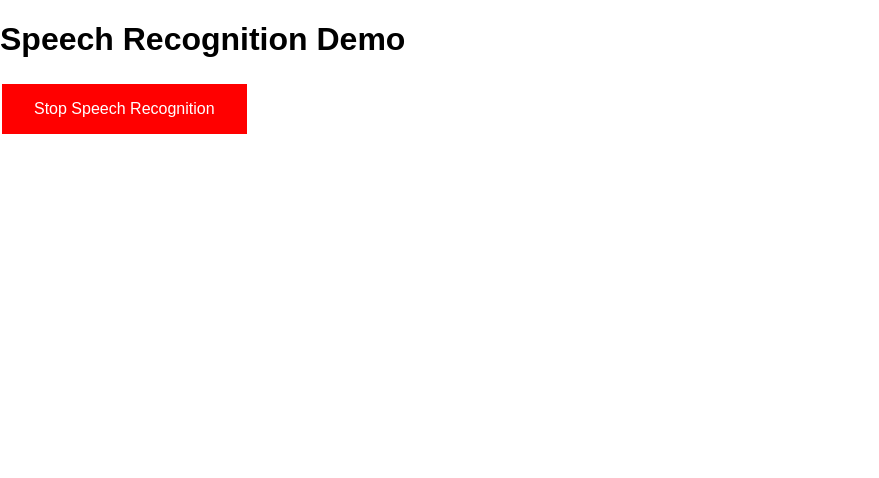
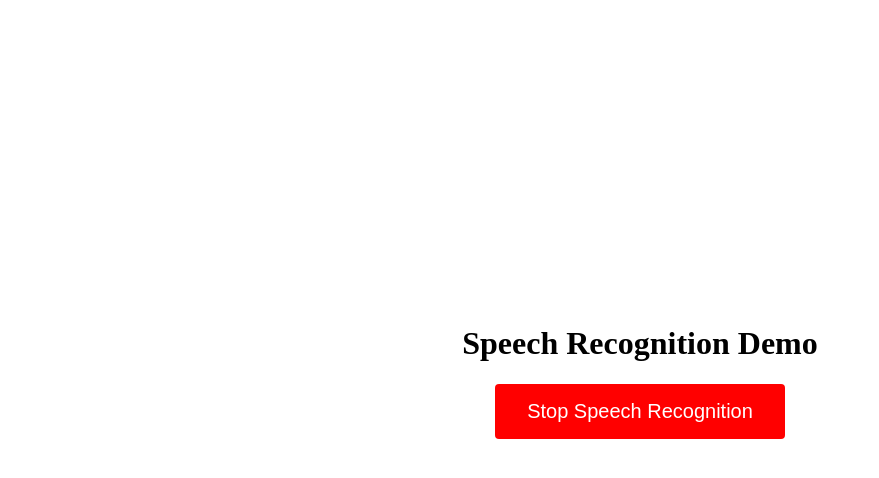
Before and after one commit to norberto-studios/speech_recognition_web-app, a plain HTML site: page index.html in a window 1280 px wide. Both pictures are taken after a click on the button "Start Speech Recognition". Shown: the whole page, without its empty margins (0-879 px from the left). Drawn offline with Linux system fonts and the light colour scheme.

Commit message:
centering the objects

```diff
--- a/styles.css
+++ b/styles.css
@@ -1,7 +1,14 @@
 body {
-    font-family: Arial, sans-serif;
+    display: flex;
+    justify-content: center;
+    align-items: center;
+    flex-direction: column;
+    height: 100vh;
     margin: 0;
-    padding: 0;
+}
+
+h1 {
+    margin-top: 0;
 }
 
 button {
@@ -12,11 +19,19 @@ button {
         text-align: center;
         text-decoration: none;
         display: inline-block;
-    font-size: 16px;
-    margin: 4px 2px;
+        font-size: 1.25rem;
+        margin-bottom: 1rem;
         cursor: pointer;
+        border-radius: 0.25rem;
+
 }
 
-#toggle-button.stop {
+button.stop {
     background-color: red;
+    color: white;
 }
+
+p {
+    font-size: 1.25rem;
+    margin-top: 0;
+}
```
Lines whose indentation alone changed are shown as unchanged.
